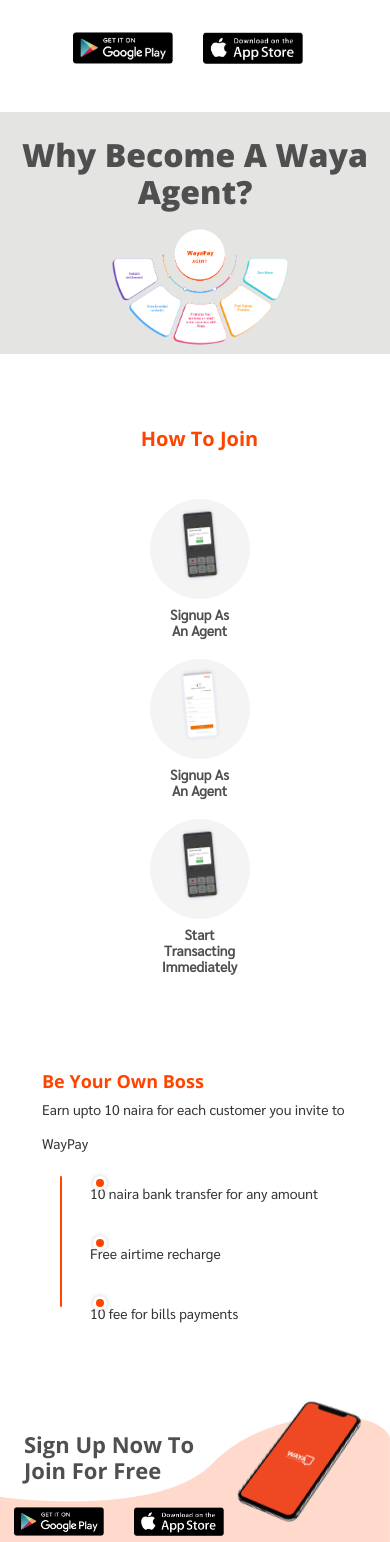
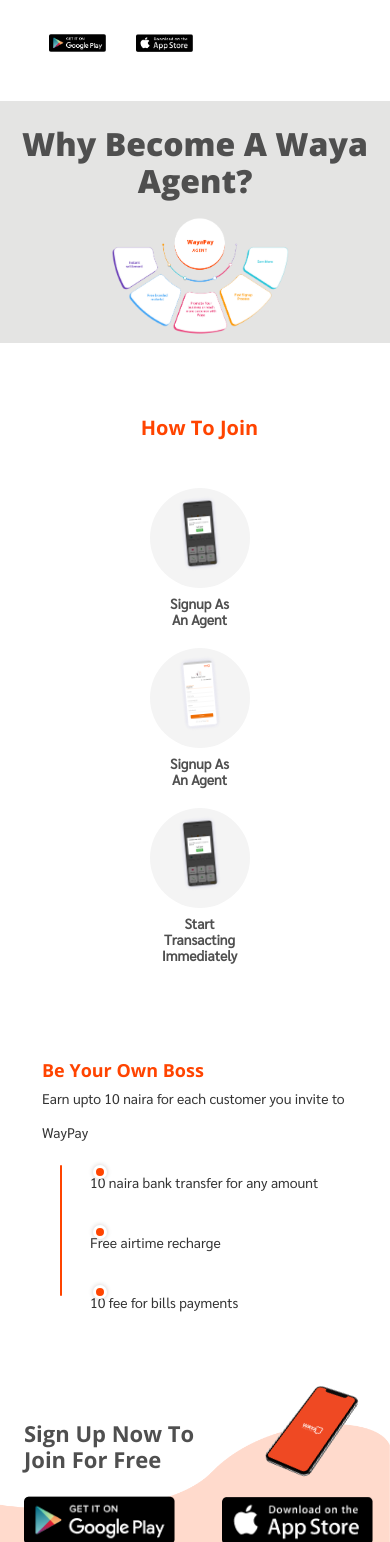
Before and after one commit to WAYA-PAY-CHAT/NEW_WAYA_WEBSITE_2.0, a React (Create React App) app: page /agent in a window 390 px wide. Shown: the part 458-2000 px from the top of the page. Built offline with nearby package versions, Linux system fonts and the light colour scheme.

Commit message:
Added app download links

```diff
--- a/src/pages/agent.js
+++ b/src/pages/agent.js
@@ -23,13 +23,13 @@
                         <img src='/operate.png' alt='banner'/>
                     </div>
                 </div>
-                <div className='row socials justify-content-start pl-4 ml-1'>
-                            <div  className='col-sm-3 col-md-3 col-lg-2'>
-                            <img alt='Google Play Download' src='/google-play-badge.png'/>
-                            </div>
-                            <div className='col-sm-3 col-md-3 col-lg-2'>
-                            <img alt='App Store Download' src='/app-store-badge.png'/>
-                            </div>
+                <div className=' socials justify-content-start pl-4'>
+                <a href='https://play.google.com/store/apps/details?id=com.wayapaychat' className='col col-md-4' target='_blank'>
+                            <img alt='Google Play Download' src='/google-play-badge.png' className=''/>
+                            </a>
+                            <a className='col col-md-4' href='https://apps.apple.com/us/app/id1480642853' target='_blank'>
+                            <img alt='App Store Download' src='/app-store-badge.png' />
+                            </a>
                 </div>
             </div>
             </Fade>
@@ -110,12 +110,12 @@
                         <h2 className="">sign up now to join for free</h2>
                         </div>
                         <div className='row justify-content-left last-socials mt-4'>
-                            <div className='col-md-5 col-sm-3'>
-                            <img alt='Google Play Download' src='/google-play-badge.png' />
-                            </div>
-                            <div className='col-md-5 col-sm-3'>
+                        <a href='https://play.google.com/store/apps/details?id=com.wayapaychat' className='col col-md-4' target='_blank'>
+                            <img alt='Google Play Download' src='/google-play-badge.png' className=''/>
+                            </a>
+                            <a className='col col-md-4' href='https://apps.apple.com/us/app/id1480642853' target='_blank'>
                             <img alt='App Store Download' src='/app-store-badge.png' />
-                            </div>
+                            </a>
 
                         </div>
                     </div>
--- a/src/pages/home.js
+++ b/src/pages/home.js
@@ -17,9 +17,14 @@
                         <h1 className="">TRANSACT, SOCIALIZE, CHAT AND CALL
 FOR FREE.</h1>
                         <p className=''>Waya Paychat digital wallet is an all-in-one platform to perform safe and secure transactions, pay your bills and socialize with friends and family, making calls, chats and sharing personal moments.</p>
-                        <div className='row mt-3 bannerLinks'>
-                            <img alt='Google Play Download' src='/google-play-badge.png' className='col-md-4'/>
-                            <img alt='App Store Download' src='/app-store-badge.png' className='col-md-4'/>
+                        <div className=' mt-3 bannerLinks'>
+                            <a href='https://play.google.com/store/apps/details?id=com.wayapaychat' className='col col-md-4' target='_blank'>
+                            <img alt='Google Play Download' src='/google-play-badge.png' className=''/>
+                            </a>
+                            <a className='col col-md-4' href='https://apps.apple.com/us/app/id1480642853' target='_blank'>
+                            <img alt='App Store Download' src='/app-store-badge.png' />
+                            </a>
+
                         </div>
                         <div className='goDown mt-4'>
                             <button className='pt-4'>
@@ -193,9 +198,13 @@
                     <div className='col'>
                         <h1 className="">Download <br/> the app</h1>
                         <p className='py-2'>Download Waya PayChat and start enjoying our great features.</p>
-                        <div className='row mt-3'>
-                            <img alt='Google Play Download' src='/google-play-badge.png' className='col-md-4'/>
-                            <img alt='App Store Download' src='/app-store-badge.png' className='col-md-4'/>
+                        <div className='row mt-3 bannerLinks'>
+                        <a href='https://play.google.com/store/apps/details?id=com.wayapaychat' className='col col-md-4' target='_blank'>
+                            <img alt='Google Play Download' src='/google-play-badge.png' className=''/>
+                            </a>
+                            <a className='col col-md-4' href='https://apps.apple.com/us/app/id1480642853' target='_blank'>
+                            <img alt='App Store Download' src='/app-store-badge.png' />
+                            </a>
                         </div>
                     </div>
                 </div>
--- a/src/pages/merchant.js
+++ b/src/pages/merchant.js
@@ -15,9 +15,13 @@
                         <h1 className="">WAYA PAYCHAT WAS MADE TO HELP YOUR BUSINESS GROW</h1>
                         <p className=''>Join the group of smart business owners already enjoying faster, smoother and rewarding payment experience on Waya PayChat.</p>
                         <strong className='pb-3'>Download and sign up for free </strong>
-                        <div className='row mt-3'>
-                            <img alt='Google Play Download' src='/google-play-badge.png' className='col-md-3'/>
-                            <img alt='App Store Download' src='/app-store-badge.png' className='col-md-3'/>
+                        <div className=' mt-3'>
+                        <a href='https://play.google.com/store/apps/details?id=com.wayapaychat' className='col col-md-4' target='_blank'>
+                            <img alt='Google Play Download' src='/google-play-badge.png' className=''/>
+                            </a>
+                            <a className='col col-md-4' href='https://apps.apple.com/us/app/id1480642853' target='_blank'>
+                            <img alt='App Store Download' src='/app-store-badge.png' />
+                            </a>
                         </div>
                     </div>
                     <div className="col pt-4">
@@ -62,9 +66,13 @@
                     <div className='col-sm-12 col-lg-5'>
                     <h3 className="">Earn commissions every time your customer pay you using the app.</h3>
                         <p className=''>Download and sign up for free </p>
-                        <div className='row mt-3'>
-                            <img src='/google-play-badge.png' className='col-md-3' alt='Google Play Download'/>
-                            <img src='/app-store-badge.png' className='col-md-3' alt='App Store Download'/>
+                        <div className=' mt-3'>
+                        <a href='https://play.google.com/store/apps/details?id=com.wayapaychat' className='col col-md-4' target='_blank'>
+                            <img alt='Google Play Download' src='/google-play-badge.png' className=''/>
+                            </a>
+                            <a className='col col-md-4' href='https://apps.apple.com/us/app/id1480642853' target='_blank'>
+                            <img alt='App Store Download' src='/app-store-badge.png' />
+                            </a>
                         </div>
                     </div>
                     </Fade>
--- a/src/styles/agent.scss
+++ b/src/styles/agent.scss
@@ -204,6 +204,12 @@
                 margin-top: 20px;
                 max-width: 70%;
             }
+            .socials{
+                padding-left: 0 !important;
+                img{
+                    max-width: 16% !important;
+                }
+            }
         }
         .bottom-jumbotron{
             margin-left: 0;
@@ -250,6 +256,11 @@
                 font-size: 22px;
                 width: 50%;
             }
+            .last-socials{
+                img{
+                    max-width: 120%;
+                }
+            }
            }
         .last-form{
             height: auto;
@@ -274,14 +285,14 @@
                 display: none;
             }
             div.socials{
-                margin-left: 20px;
-                margin-top: 10px;
-                div{
-                    max-width: 130px;
-                }
-                img{
-                    max-width: 100%;
-                }
+                margin-left: 20vw;
+                margin-top: 7px;
+                // div{
+                //     max-width: 130px;
+                // }
+                // img{
+                //     max-width: 100%;
+                // }
             }
         }
         .last-form{
@@ -321,7 +332,10 @@
             }
             .lastphone{
                 position: absolute;
-                left: 65%;
+                right:-73vw;
+                img{
+                    max-width: 30%;
+                }
             }
         }
     }
--- a/src/styles/home.scss
+++ b/src/styles/home.scss
@@ -268,7 +268,7 @@
         }
         .home-jumbotron .bannerLinks{
 
-            > img {
+            > a {
                 height: 42.5px;
                 max-width: 170px !important;
 
@@ -335,9 +335,9 @@
         }
         .home-jumbotron .bannerLinks{
 
-            > img {
+            > a {
                 height: 42.5px;
-                max-width: 170px !important;
+                max-width: 100px !important;
 
             }
         }
@@ -389,7 +389,9 @@
             padding-top: 10% !important;
             .col{
                div.row{
-                padding-left: 25%;
+                   text-align: center;
+                padding-left: 10%;
+                padding-right: 20%;
                 img{
                     margin-bottom: 10%;
                 }
--- a/src/styles/merchant.scss
+++ b/src/styles/merchant.scss
@@ -123,10 +123,10 @@
 
                 }
                 img:nth-of-type(2){
-                    max-width: 40% !important;
+                    //max-width: 40% !important;
                 }
                 img[alt='Google Play Download']{
-                    max-width: 40% !important;
+                    //max-width: 40% !important;
                 }
             }
         }
```
